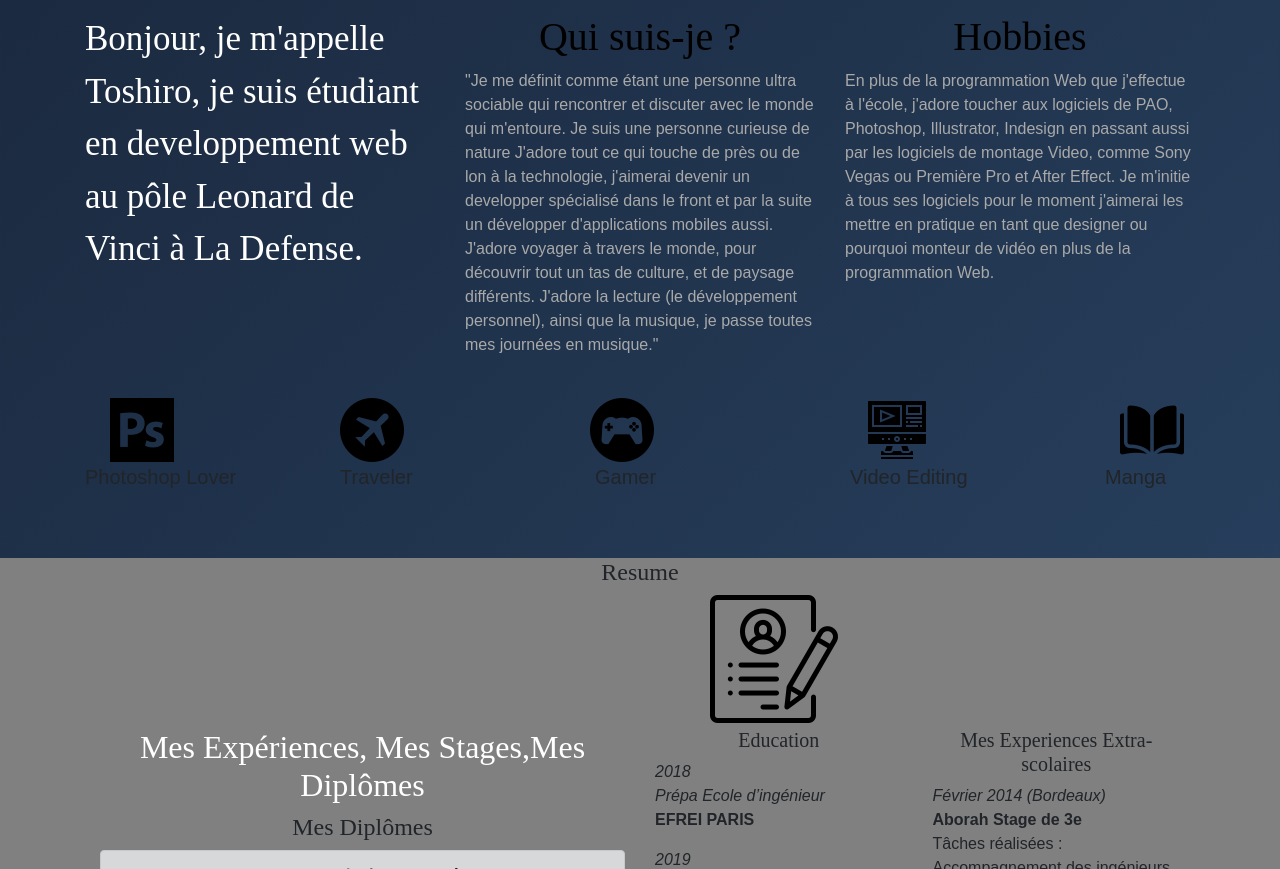
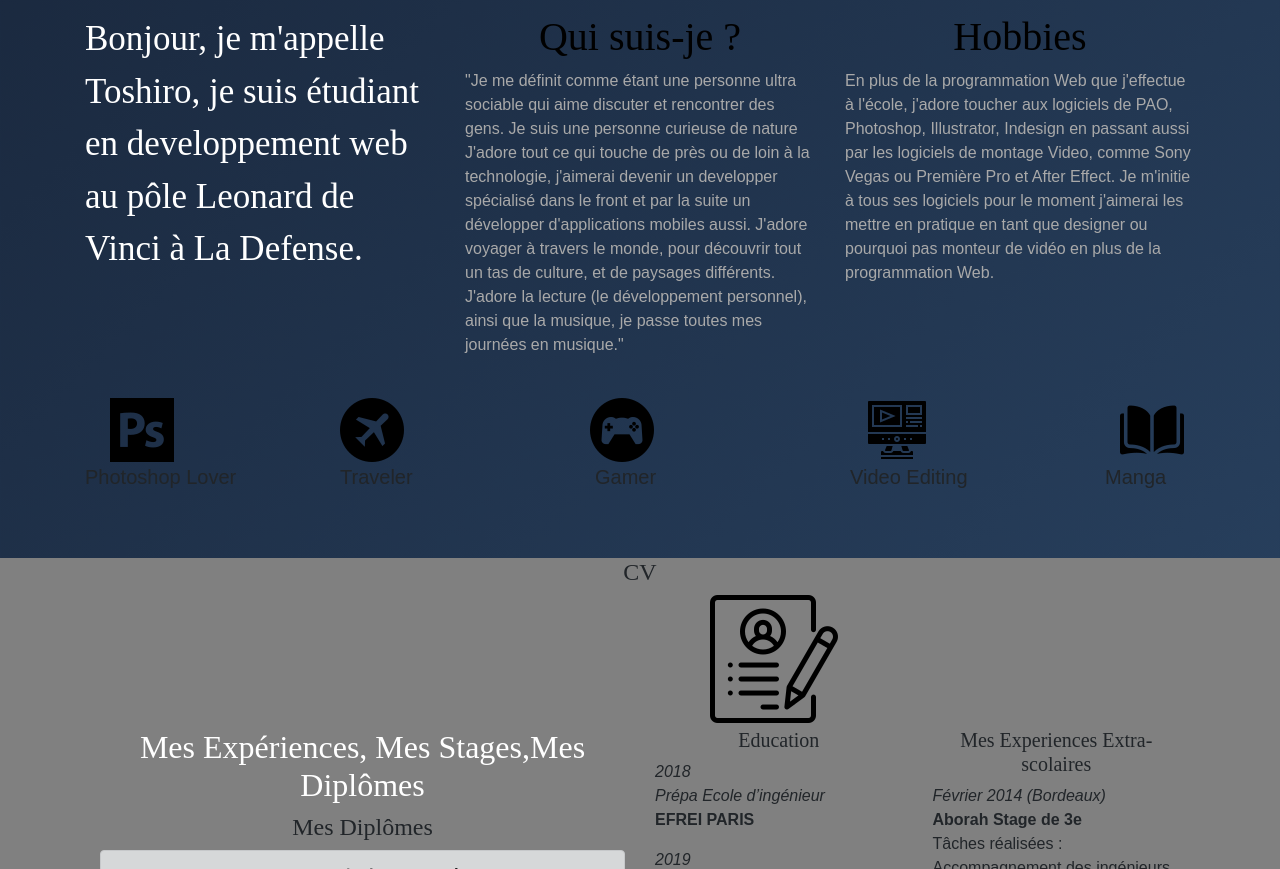
Before and after one commit to ToshhM/Portefolio, a plain HTML site: page index.html in a window 1280 px wide. Shown: the part 1037-1906 px from the top of the page. Drawn offline with nearby package versions, Linux system fonts and the light colour scheme; some packages are replaced by stand-ins of ours; a script that the page names is missing; files whose address does not match are found by name.

Commit message:
update html
TEXT Change

```diff
--- a/index.html
+++ b/index.html
@@ -50,9 +50,9 @@
                                 <div class="col-md-4">
                                         <h1 style="color: black"> Qui suis-je ?</h1>
                                     <p style="color: darkgray;">
-                                    "Je me définit comme étant une personne ultra sociable qui rencontrer et discuter avec le monde qui m'entoure. Je suis une personne curieuse de nature
-                                     J'adore tout ce qui touche de près ou de lon à la technologie, j'aimerai devenir un developper spécialisé dans le front et par la suite un développer d'applications mobiles aussi.
-                                    J'adore voyager à travers le monde, pour découvrir tout un tas de culture, et de paysage différents. J'adore la lecture (le développement personnel), ainsi que la musique, je passe toutes mes journées en musique."
+                                    "Je me définit comme étant une personne ultra sociable qui aime discuter et rencontrer des gens. Je suis une personne curieuse de nature
+                                     J'adore tout ce qui touche de près ou de loin à la technologie, j'aimerai devenir un developper spécialisé dans le front et par la suite un développer d'applications mobiles aussi.
+                                    J'adore voyager à travers le monde, pour découvrir tout un tas de culture, et de paysages différents. J'adore la lecture (le développement personnel), ainsi que la musique, je passe toutes mes journées en musique."
                                                                         </p>
 
 
@@ -61,7 +61,7 @@
                                         <h1 style="color:black"> Hobbies</h1>
                                     <p style="color: darkgray;">
                                             En plus de la programmation Web que j'effectue à l'école, j'adore toucher aux logiciels de PAO, Photoshop, Illustrator, Indesign en passant aussi par les logiciels de montage Video, comme Sony Vegas ou Première Pro et After Effect.
-                                            Je m'initie à tous ses logiciels pour le moment j'aimerai les mettre en pratique  en tant que designer ou pourquoi monteur de vidéo en plus de la programmation Web.
+                                            Je m'initie à tous ses logiciels pour le moment j'aimerai les mettre en pratique  en tant que designer ou pourquoi pas monteur de vidéo en plus de la programmation Web.
                                     </p>
                                 </div>
                             </div>
@@ -96,7 +96,7 @@
     <section id="Experience">
             <div class=title-me2>
                     <div class=text-me2>
-                        <h4>Resume</h4>
+                        <h4>CV</h4>
                         <div class=logo-me2>
                         </div>
                     </div>
```
